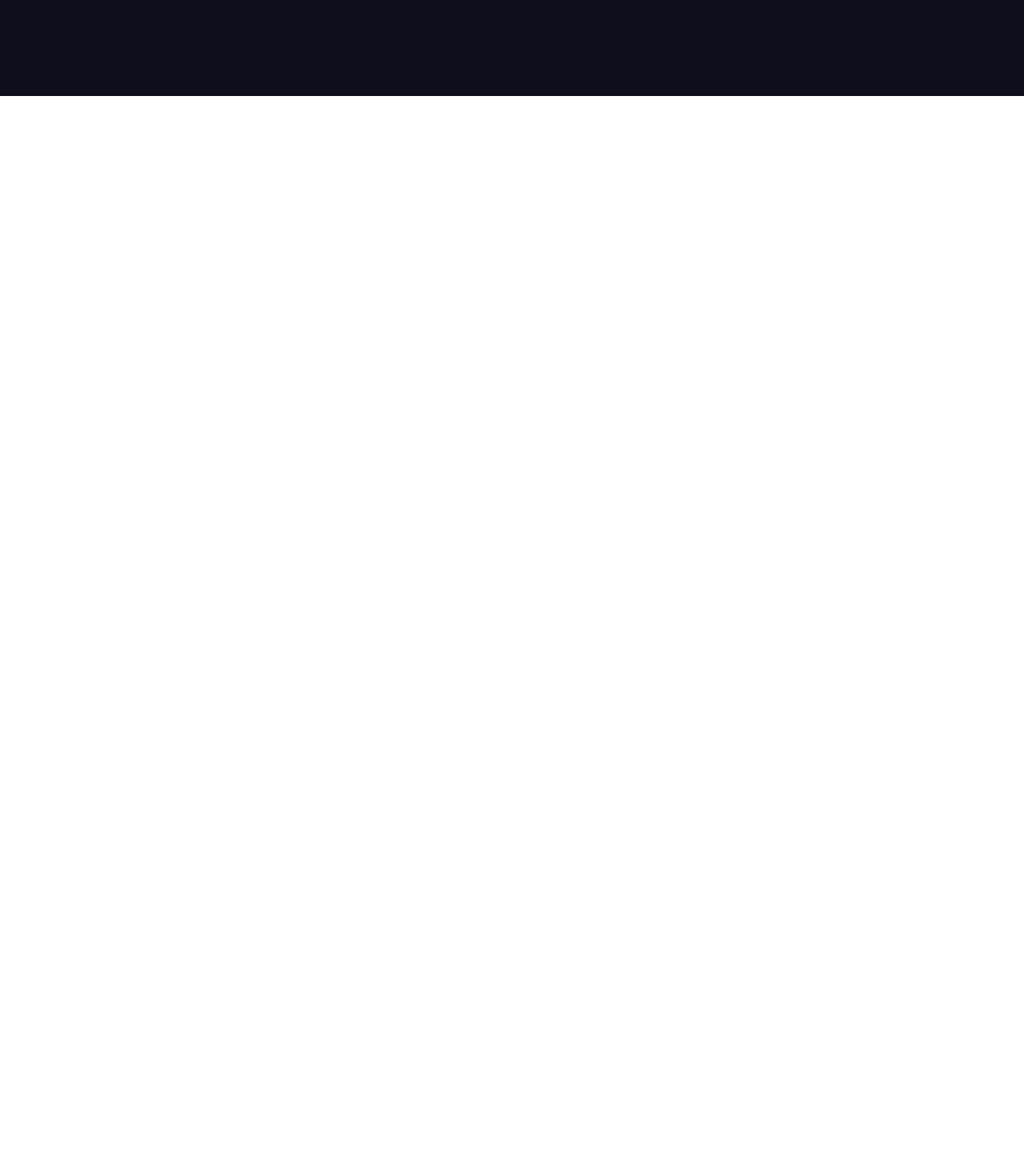
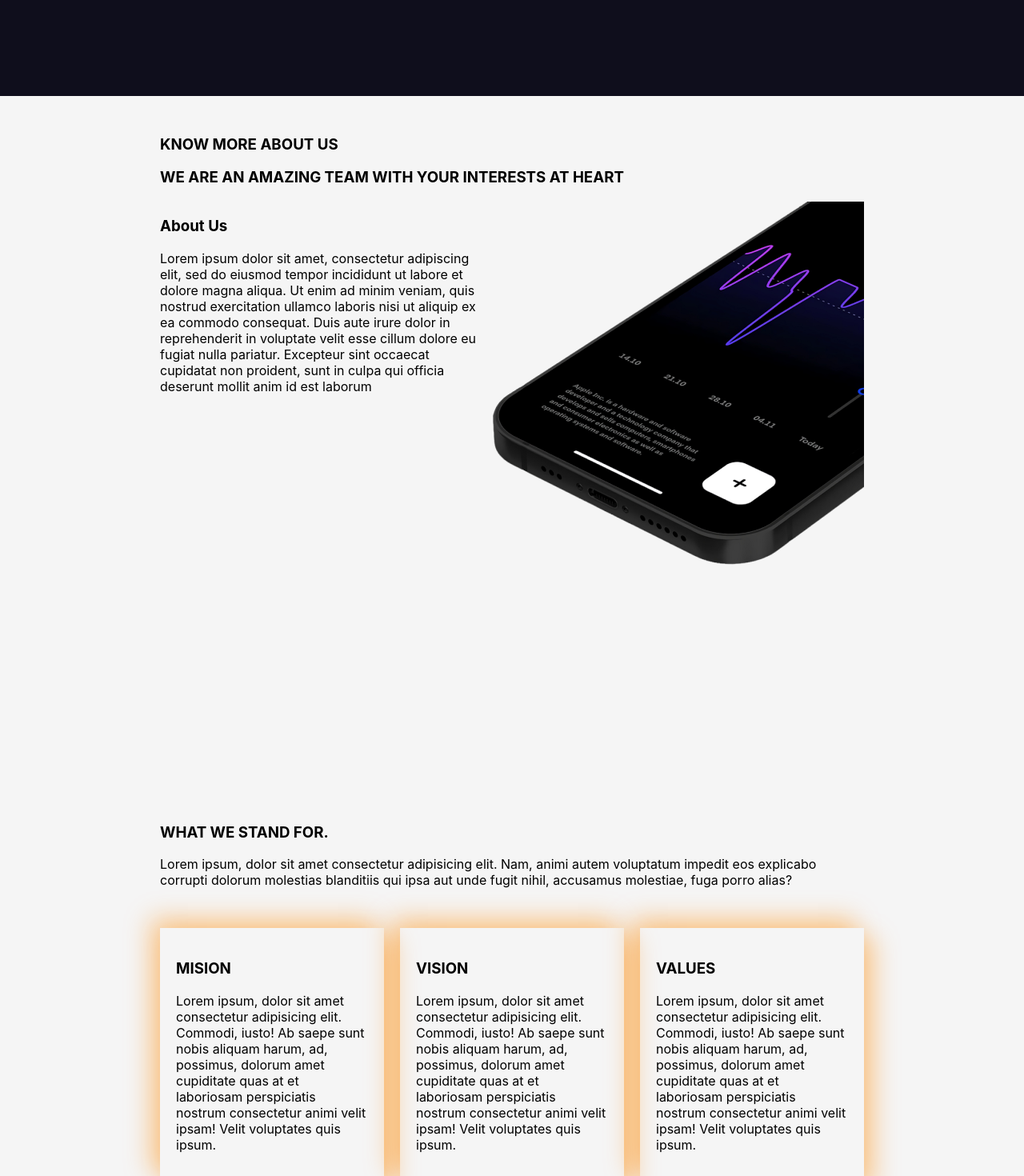
Before and after one commit to DrRichadams/ariel_web, a React (Create React App) app: page / in a window 1280 px wide. Shown: the part 740-2210 px from the top of the page at 80% size. Before the commit the page ends 860 px from the top, so only its background shows below. Built offline with nearby package versions, Linux system fonts and the light colour scheme.

Commit message:
Concluding day

```diff
--- a/src/constants/colors.js
+++ b/src/constants/colors.js
@@ -1,5 +1,6 @@
 export const colors = {
     primary: '#0F0E1C',
+    secondary: '#f5f5f5',
     accent: '#FF8A00',
     bg_color: '#fff',
     menu_color: '#D9D9D9',
--- a/src/features/SectionContainer.js
+++ b/src/features/SectionContainer.js
@@ -3,7 +3,7 @@ import styled from "styled-components";
 import { colors } from "../constants/colors";
 
 const MainContainer = styled.div`
-    padding: 30px 150px;
+    padding: 30px 200px;
     /* background-color: ${colors.primary}; */
     background-color: ${props => props.color};
     min-height: 100vh;
--- a/src/index.css
+++ b/src/index.css
@@ -12,11 +12,18 @@ code {
     monospace;
 }
 
-.link {
-  list-style: none;
-  /* color: #fff; */
+.home_banner {
+  display: flex;
+  align-items: center;
 }
 
-.link.active {
-  color: red
+.about_box {
+  display: flex;
+  align-items: flex-start;
 }
+
+.future_box_container {
+  display: flex;
+  gap: 20px;
+  margin: 50px 0;
+}
--- a/src/pages/HomePage.js
+++ b/src/pages/HomePage.js
@@ -24,8 +24,46 @@ const HomePage = () => {
                     </div>
                 </div>
             </SectionContainer>
+            <SectionContainer bg_color={colors.secondary}>
+                <h3>KNOW MORE ABOUT US</h3>
+                <h3>WE ARE AN AMAZING TEAM WITH YOUR INTERESTS AT HEART</h3>
+                <div className="about_box">
+                    <div className="left_about">
+                        <h3>About <span>Us</span></h3>
+                        <p>Lorem ipsum dolor sit amet, consectetur adipiscing elit, sed do eiusmod tempor incididunt ut labore et dolore magna aliqua. Ut enim ad minim veniam, quis nostrud exercitation ullamco laboris nisi ut aliquip ex ea commodo consequat. Duis aute irure dolor in reprehenderit in voluptate velit esse cillum dolore eu fugiat nulla pariatur. Excepteur sint occaecat cupidatat non proident, sunt in culpa qui officia deserunt mollit anim id est laborum</p>
+                    </div>
+                    <div className="right_about">
+                        <img src={process.env.PUBLIC_URL + "/images/right_about.png"} alt="" />
+                    </div>
+                </div>
+            </SectionContainer>
+            <SectionContainer bg_color={colors.secondary}>
+                <h3>WHAT WE STAND FOR.</h3>
+                <p>Lorem ipsum, dolor sit amet consectetur adipisicing elit. Nam, animi autem voluptatum impedit eos explicabo corrupti dolorum molestias blanditiis qui ipsa aut unde fugit nihil, accusamus molestiae, fuga porro alias?</p>
+                <div className="future_box_container">
+                    <BoxContainer>
+                        <h3>MISION</h3>
+                        <p>Lorem ipsum, dolor sit amet consectetur adipisicing elit. Commodi, iusto! Ab saepe sunt nobis aliquam harum, ad, possimus, dolorum amet cupiditate quas at et laboriosam perspiciatis nostrum consectetur animi velit ipsam! Velit voluptates quis ipsum.</p>
+                    </BoxContainer>
+                    <BoxContainer>
+                        <h3>VISION</h3>
+                        <p>Lorem ipsum, dolor sit amet consectetur adipisicing elit. Commodi, iusto! Ab saepe sunt nobis aliquam harum, ad, possimus, dolorum amet cupiditate quas at et laboriosam perspiciatis nostrum consectetur animi velit ipsam! Velit voluptates quis ipsum.</p>
+                    </BoxContainer>
+                    <BoxContainer>
+                        <h3>VALUES</h3>
+                        <p>Lorem ipsum, dolor sit amet consectetur adipisicing elit. Commodi, iusto! Ab saepe sunt nobis aliquam harum, ad, possimus, dolorum amet cupiditate quas at et laboriosam perspiciatis nostrum consectetur animi velit ipsam! Velit voluptates quis ipsum.</p>
+                    </BoxContainer>
+                </div>
+            </SectionContainer>
         </div>
     )
 }
 
+const BoxContainer = styled.div`
+    box-shadow: 12px 12px 30px rgba(255, 138, 0, 0.4),
+                -12px -12px 30px rgba(255, 138, 0, 0.4);
+    /* background-color: ${colors.bg_color}; */
+    padding: 20px;
+`;
+
 export default HomePage;
```
Also changed, not shown: public/images/right_about.png (added).
